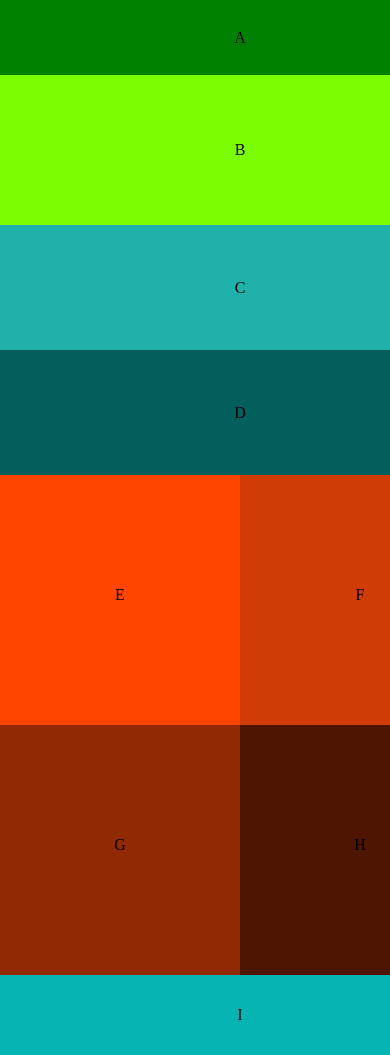
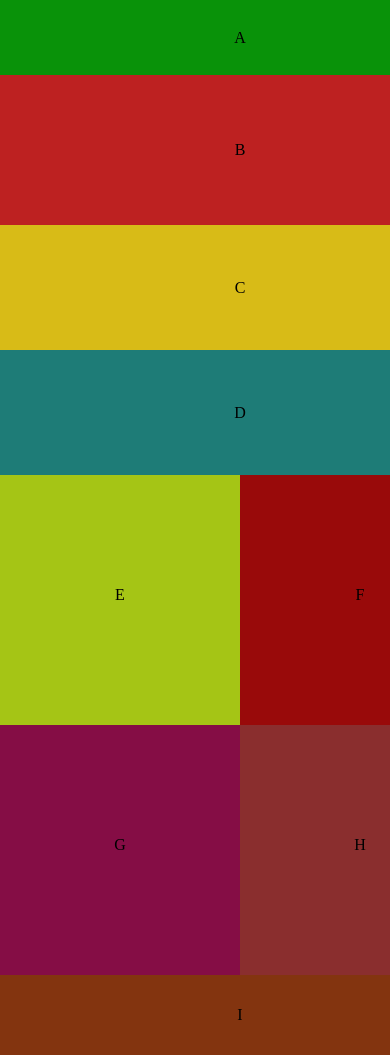
Before and after one commit to Ahmadhawamdeh/lab-01, a plain HTML site: page index.html in a window 390 px wide. Shown: the top 1055 px of the page. Drawn offline with Linux system fonts and the light colour scheme.

Commit message:
final edit lab 1

```diff
--- a/index.html
+++ b/index.html
@@ -2,7 +2,7 @@
 <html lang="en">
 
 <head>
-    <title>lab01 css</title>
+    <title>LAB-1 CSS STYLE</title>
     <link rel="stylesheet" href="reset.css">
     <link rel="stylesheet" href="style.css">
 </head>
--- a/style.css
+++ b/style.css
@@ -1,9 +1,9 @@
 body{
     border-style: solid;
-}
+    }
 
     main{
-        background-color: rgb(226, 19, 88);
+        background-color: rgb(247, 247, 247);
         width:  960px;
         height: 700px;
         margin-right: auto;
@@ -12,7 +12,7 @@ body{
     }
 
     .a {
-        background-color: rgb(238, 6, 6);
+        background-color: rgb(223, 6, 6);
         width: 960px;
         height: 100px;
         text-align: center;
@@ -20,7 +20,7 @@ body{
         line-height: 100px;
     }
     .b {
-        background-color: rgb(100, 61, 61);
+        background-color: rgb(146, 54, 54);
         float: left;
         width: 200px;
         height: 600px;
@@ -32,20 +32,20 @@ body{
         display: inline-block;
         width: 760px;
         height: 200px;
-        background-color: rgb(8, 64, 121);
+        background-color: rgb(255, 238, 0);
         position: relative;
         text-align: center;
         vertical-align: middle;
         line-height: 200px;
     }
     .c {
-        background-color: rgba(42, 11, 128, 0.521);
+        background-color: rgb(116, 5, 82);
         width: 380px;
         height: 200px;
 
     }
     .d {
-        background-color: rgb(160, 17, 153);
+        background-color: rgb(51, 5, 112);
         width: 380px;
         height: 200px;
         position: absolute;
@@ -54,7 +54,7 @@ body{
 
     }
     .efgh{
-        background-color: rgb(133, 120, 136);
+        background-color: rgb(22, 209, 78);
         display: inline-block;
         height: 250px;
         width: 760px;
@@ -64,12 +64,12 @@ body{
         line-height: 250px;
     }
     .e{
-        background-color: rgb(4, 88, 18);
+        background-color: rgb(214, 18, 133);
         height: 250px;
         width: 190px;
     }
      .f{
-        background-color: rgb(6, 104, 38);
+        background-color: rgb(230, 80, 26);
         height: 250px;
         width: 190px;
         position: absolute;
@@ -77,7 +77,7 @@ body{
         left: 190px;
     }
     .g{
-        background-color: rgb(78, 24, 4);
+        background-color: rgb(156, 182, 11);
         height: 250px;
         width: 190px;
         position: absolute;
@@ -85,7 +85,7 @@ body{
         left: 380px;
     }
     .h{
-        background-color: rgb(134, 19, 15);
+        background-color: rgb(21, 111, 146);
         height: 250px;
         width: 190px;
         position: absolute;
@@ -93,7 +93,7 @@ body{
         left: 570px;
     }
     .i{
-        background-color: rgb(7, 180, 180);
+        background-color: rgb(131, 52, 15);
         height: 150px;
         width: 760px;
         position: absolute;
@@ -104,7 +104,7 @@ body{
     }
     @media (max-width:480px){
         main{
-            background-color: deeppink;
+            background-color: rgb(61, 16, 167);
             width:  480px;
             margin-right: auto;
             margin-left:auto;
@@ -112,7 +112,7 @@ body{
 
         }
         .a {
-            background-color: green;
+            background-color: rgb(9, 146, 9);
             opacity: 1;
             width: 480px;
             height: 75px;
@@ -121,7 +121,7 @@ body{
             line-height: 75px;
         }
         .b {
-            background-color: lawngreen;
+            background-color: rgb(189, 33, 33);
             float: left;
             width: 480px;
             height: 150px;
@@ -132,19 +132,19 @@ body{
         .cd{
             width: 480px;
             height: 250px;
-            background-color: lightslategray;
+            background-color: rgb(122, 45, 167);
             position: relative;
             text-align: center;
             vertical-align: middle;
             line-height: 125px;
         }
         .c {
-            background-color: lightseagreen;
+            background-color: rgb(216, 187, 23);
             width: 480px;
             height: 125px;
         }
         .d {
-            background-color: rgb(3, 95, 91);
+            background-color: rgb(30, 124, 119);
             width: 480px;
             height: 125px;
             position: absolute;
@@ -152,7 +152,7 @@ body{
             left: 0;
         }
         .efgh{
-            background-color: mediumorchid;
+            background-color: rgb(24, 124, 21);
             display: inline-block;
             height: 500px;
             width: 480px;
@@ -162,12 +162,12 @@ body{
             line-height: 240px;
         }
         .e{
-            background-color: orangered;
+            background-color: rgb(165, 197, 21);
             height: 250px;
             width: 240px;
         }
          .f{
-            background-color: rgb(209, 59, 5);
+            background-color: rgb(153, 10, 10);
             height: 250px;
             width: 240px;
             position: absolute;
@@ -175,7 +175,7 @@ body{
             left: 240px;
         }
         .g{
-            background-color: rgb(144, 41, 4);
+            background-color: rgb(133, 13, 69);
             height: 250px;
             width: 240px;
             position: absolute;
@@ -183,7 +183,7 @@ body{
             left: 0px;
         }
         .h{
-            background-color: rgb(78, 22, 2);
+            background-color: rgb(138, 46, 46);
             height: 250px;
             width: 240px;
             position: absolute;
```
